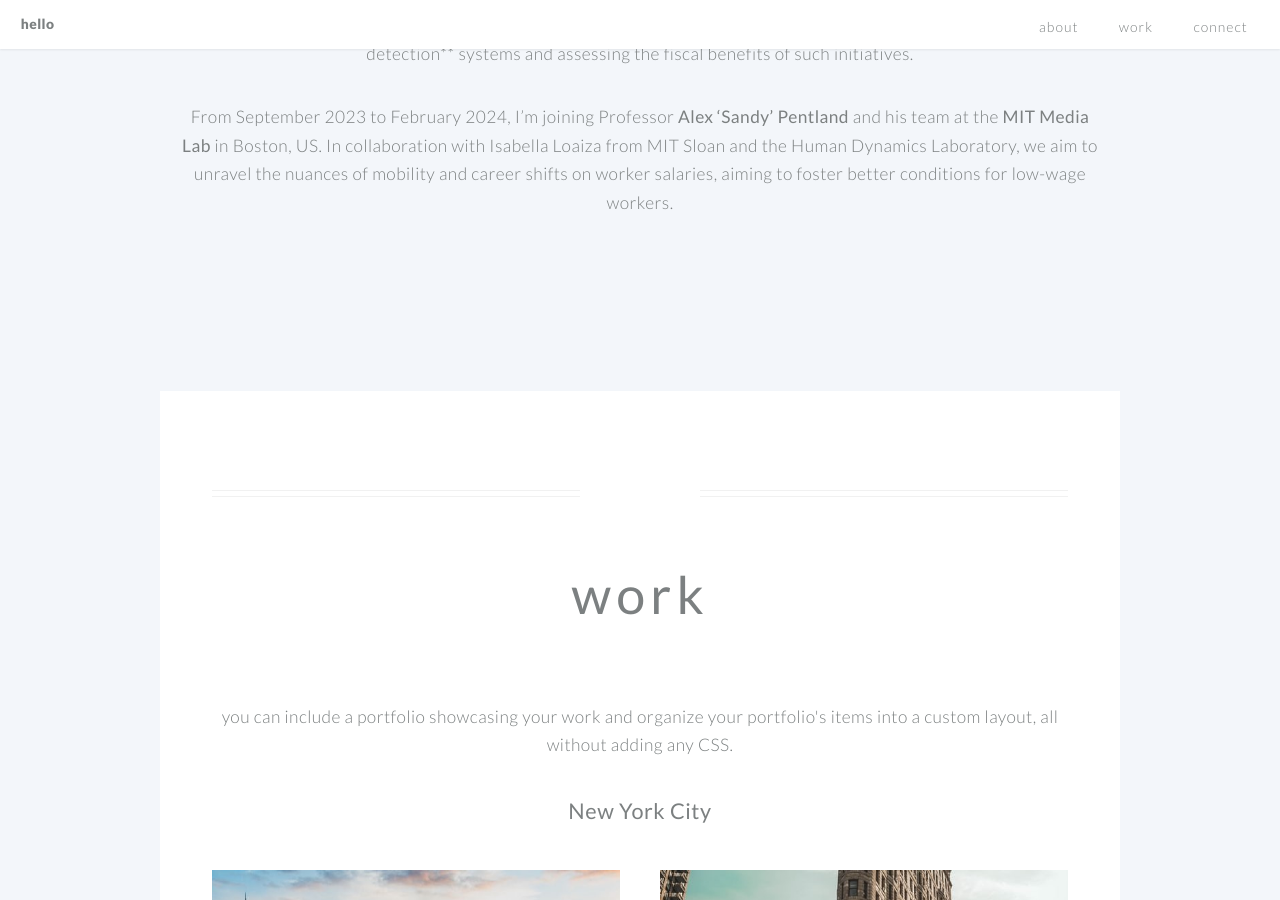
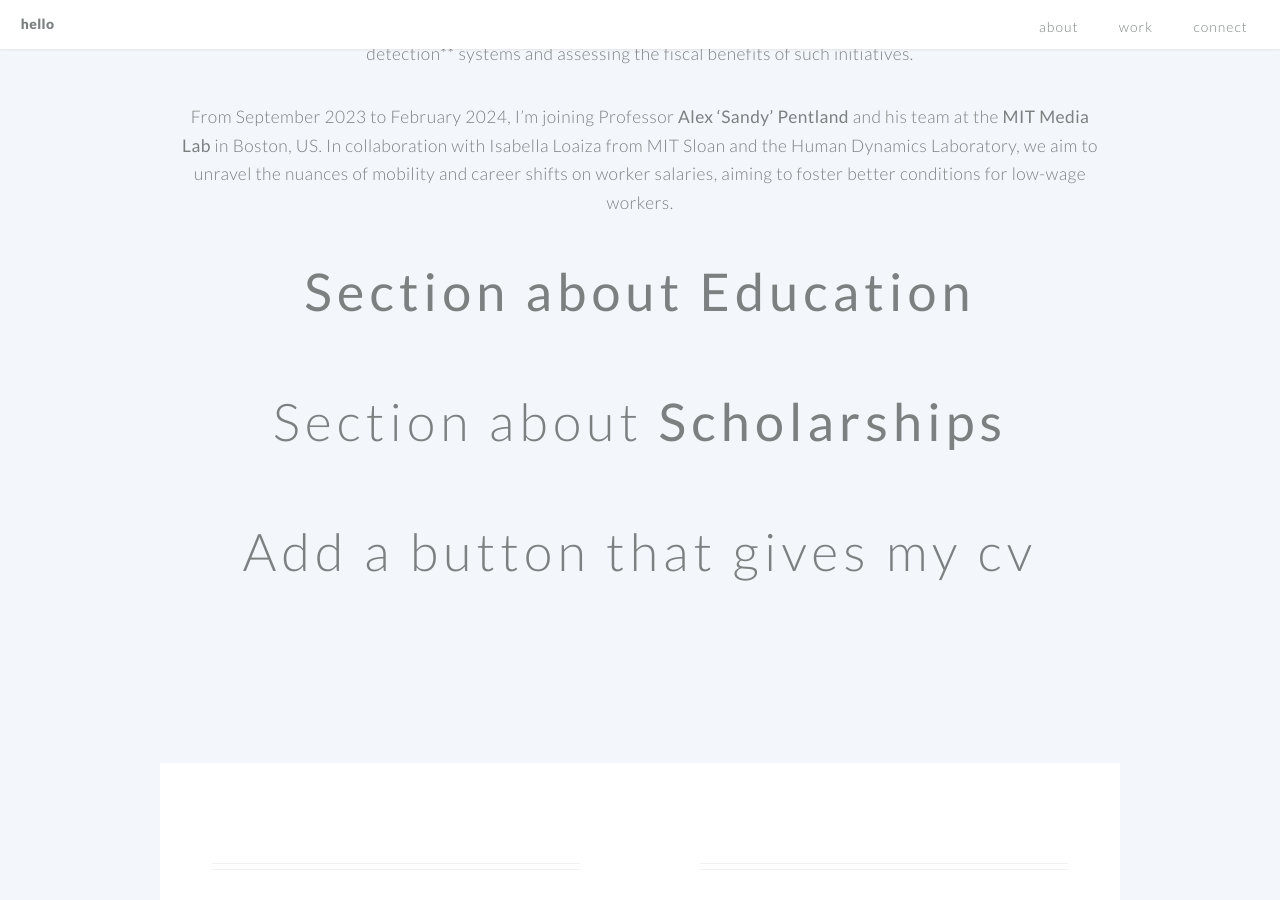
Before and after one commit to Lasse-mohr/Lasse-mohr.github.io, a Jekyll site: the page built from index.md, in a window 1280 px wide and 900 px high, scrolled down 1156 px. Built offline with Jekyll 4.4.1, drawn with Linux system fonts in a browser that asks for light colours.

Commit message:
just added some notes on more text I would like

```diff
--- a/index.md
+++ b/index.md
@@ -53,3 +53,9 @@ Previously, I had the opportunity to work with the Business Authority of Denmark
 
 From September 2023 to February 2024, I'm joining Professor **Alex 'Sandy' Pentland**  and his team at the **MIT Media Lab** in Boston, US.
 In collaboration with Isabella Loaiza from MIT Sloan and the Human Dynamics Laboratory, we aim to unravel the nuances of mobility and career shifts on worker salaries, aiming to foster better conditions for low-wage workers.
+
+## **Section about Education**
+
+## Section about **Scholarships**
+
+## Add a button that gives my cv
```
